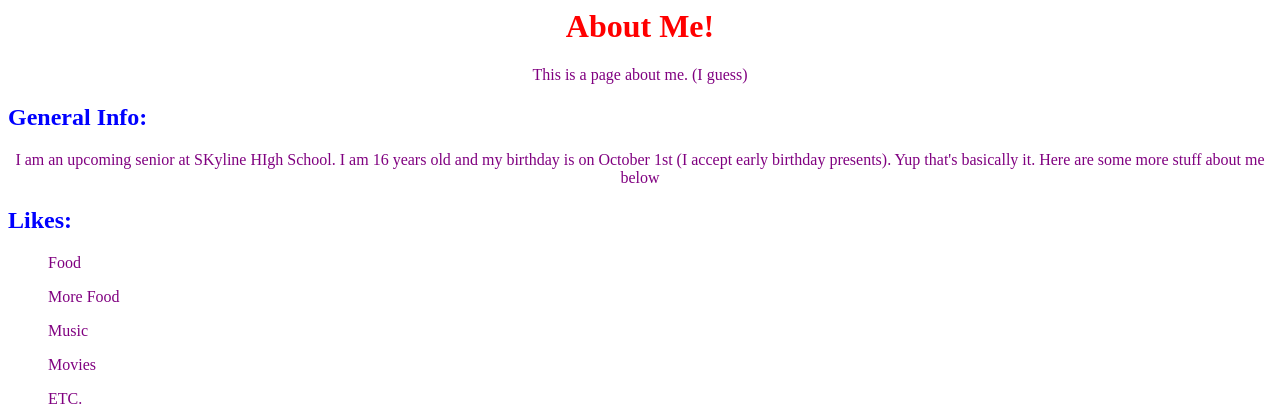
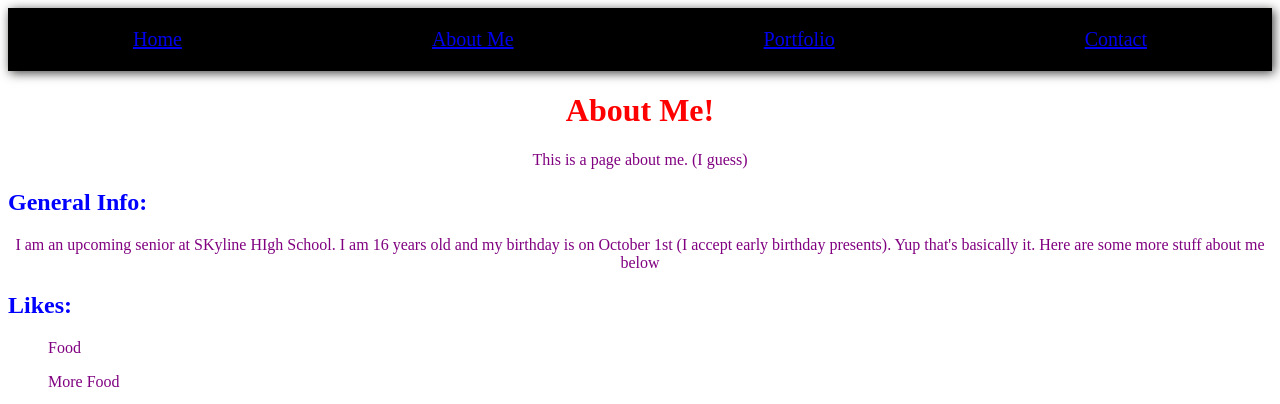
Before and after one commit to jennifer15ho/Portfolio, a plain HTML site: page aboutme.html in a window 1280 px wide. Shown: the top 404 px of the page. Drawn offline with Linux system fonts and the light colour scheme.

Commit message:
Fixing up part 2

```diff
--- a/aboutme.css
+++ b/aboutme.css
@@ -14,3 +14,14 @@ h2 {
 ul {
     color:purple;
 }
+.footer {
+    display: flex;
+    justify-content: space-around;
+    box-shadow: 2px 2px 10px #3F3E3D;
+}
+.row{
+    background-color:black;
+    color:white;
+    font-size:20px;
+    display: flex;
+}
--- a/aboutme.html
+++ b/aboutme.html
@@ -3,6 +3,11 @@
          <link href="aboutme.css" rel="stylesheet">
     </head>
         <body>
+            <div class="row footer">
+            <p> <a href="index.html">Home</a></p>
+            <p> <a href="aboutme.html">About Me</a></p>
+            <p> <a href="portfolio.html">Portfolio</a></p>
+            <p> <a href="contact.html">Contact</a></p> </div>
             <h1>About Me!</h1>
                 <p>This is a page about me. (I guess)</p>
                     <h2>General Info:</h2>
--- /dev/null
+++ b/contact.css
@@ -0,0 +1,11 @@
+.row{
+    background-color:black;
+    color:white;
+    font-size:20px;
+    display: flex;
+}
+.footer {
+    display: flex;
+    justify-content: space-around;
+    box-shadow: 2px 2px 10px #3F3E3D;
+}
--- a/style.css
+++ b/style.css
@@ -18,12 +18,14 @@
     margin-top:5px;
     margin-bottom:5px;
 }
-.aboutme{
-    border:1px solid black;
-    }
+
+body {
+    background-image: url("https://thumbor.forbes.com/thumbor/960x0/https%3A%2F%2Fblogs-images.forbes.com%2Fannabel%2Ffiles%2F2018%2F02%2FLouisville_Skyline-1200x801.jpg")
+}
 
 .footer {
     display: flex;
+    width: 100%;
     justify-content: space-around;
     box-shadow: 2px 2px 10px #3F3E3D;
 }
```
Also changed, not shown: code.js (deleted, +0 -15 lines), contact.html (+19 -3 lines), index.html (+1 -0 lines), portfolio.html (+17 -1 lines).
